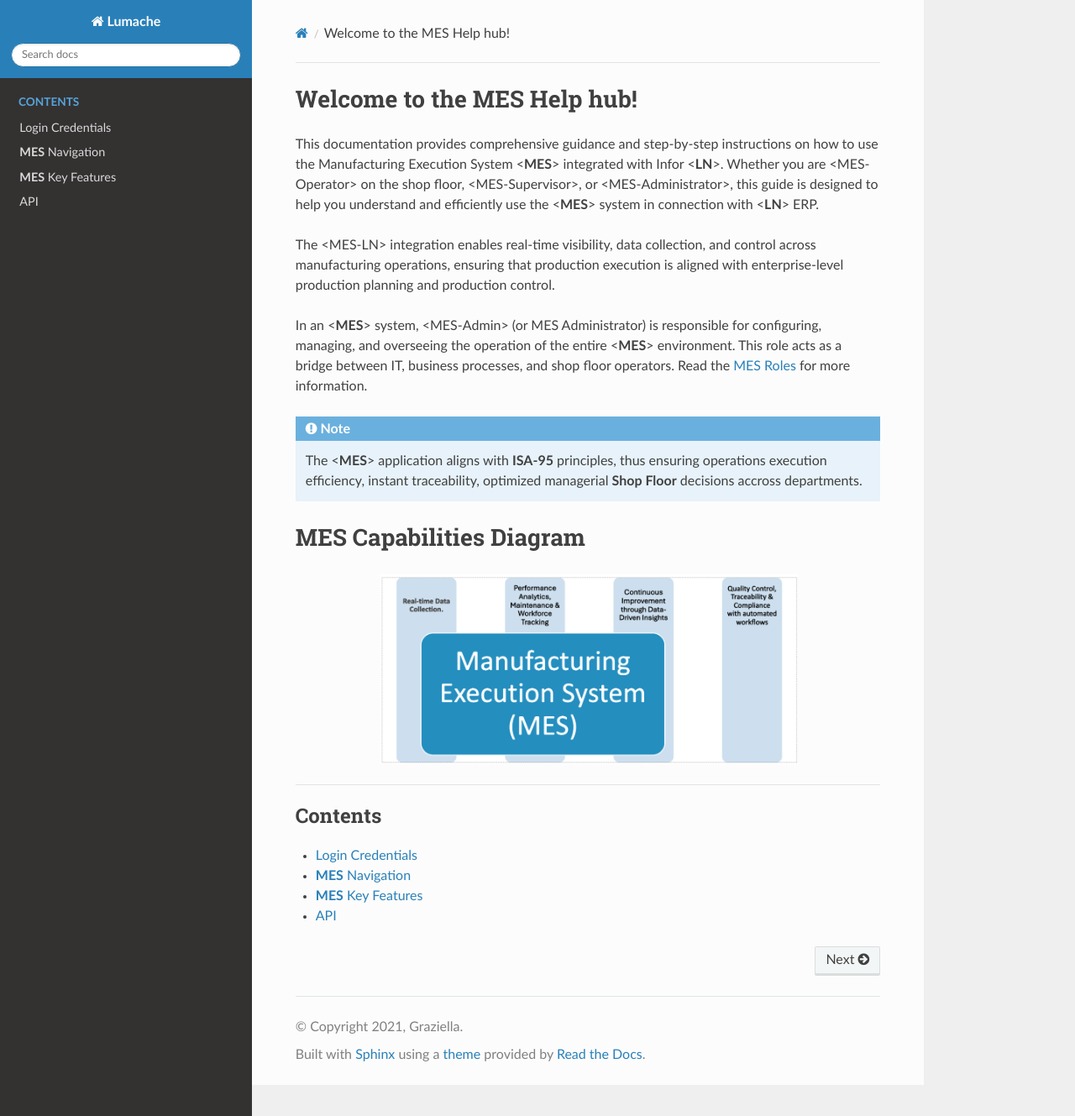
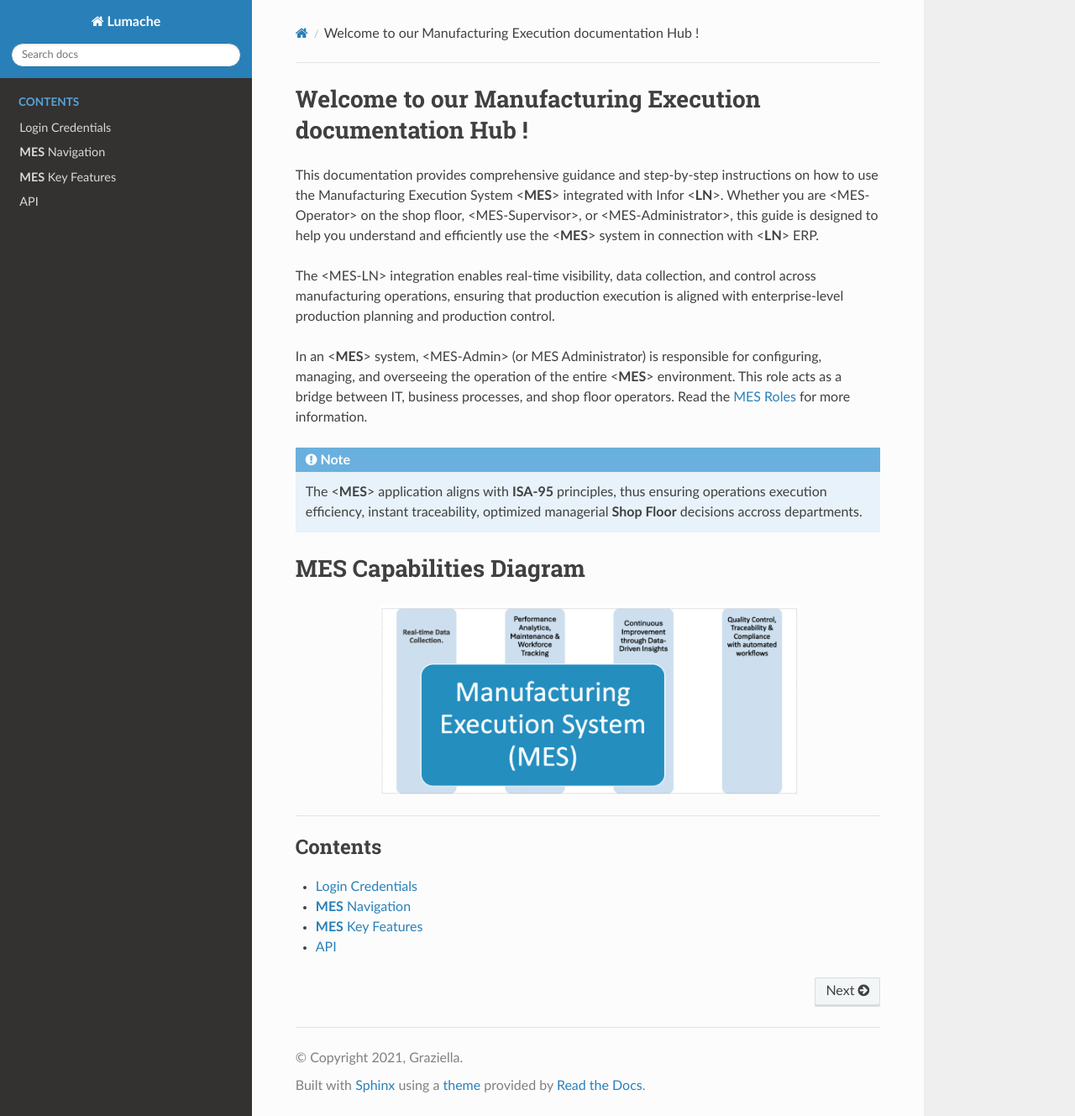
Before and after one commit to ghadiben0/-rtd-tutorial-ghadi2, a Sphinx documentation site: the page built from docs/source/index.rst, in a window 1280 px wide and 1329 px high. Shown: the whole window at 84% size. Built offline with Sphinx 7.4.7 and the Read the Docs theme 3.1.0, drawn with Linux system fonts in a browser that asks for light colours.

Commit message:
Update index.rst

```diff
--- a/docs/source/index.rst
+++ b/docs/source/index.rst
@@ -1,4 +1,4 @@
-Welcome to the MES Help hub!
+Welcome to our Manufacturing Execution documentation Hub !
 ===================================
 
 This documentation provides comprehensive guidance and step-by-step instructions on how to use the Manufacturing Execution System <**MES**> integrated with Infor <**LN**>. Whether you are <MES-Operator> on the shop floor, <MES-Supervisor>, or <MES-Administrator>, this guide is designed to help you understand and efficiently use the <**MES**> system in connection with <**LN**> ERP.
```
